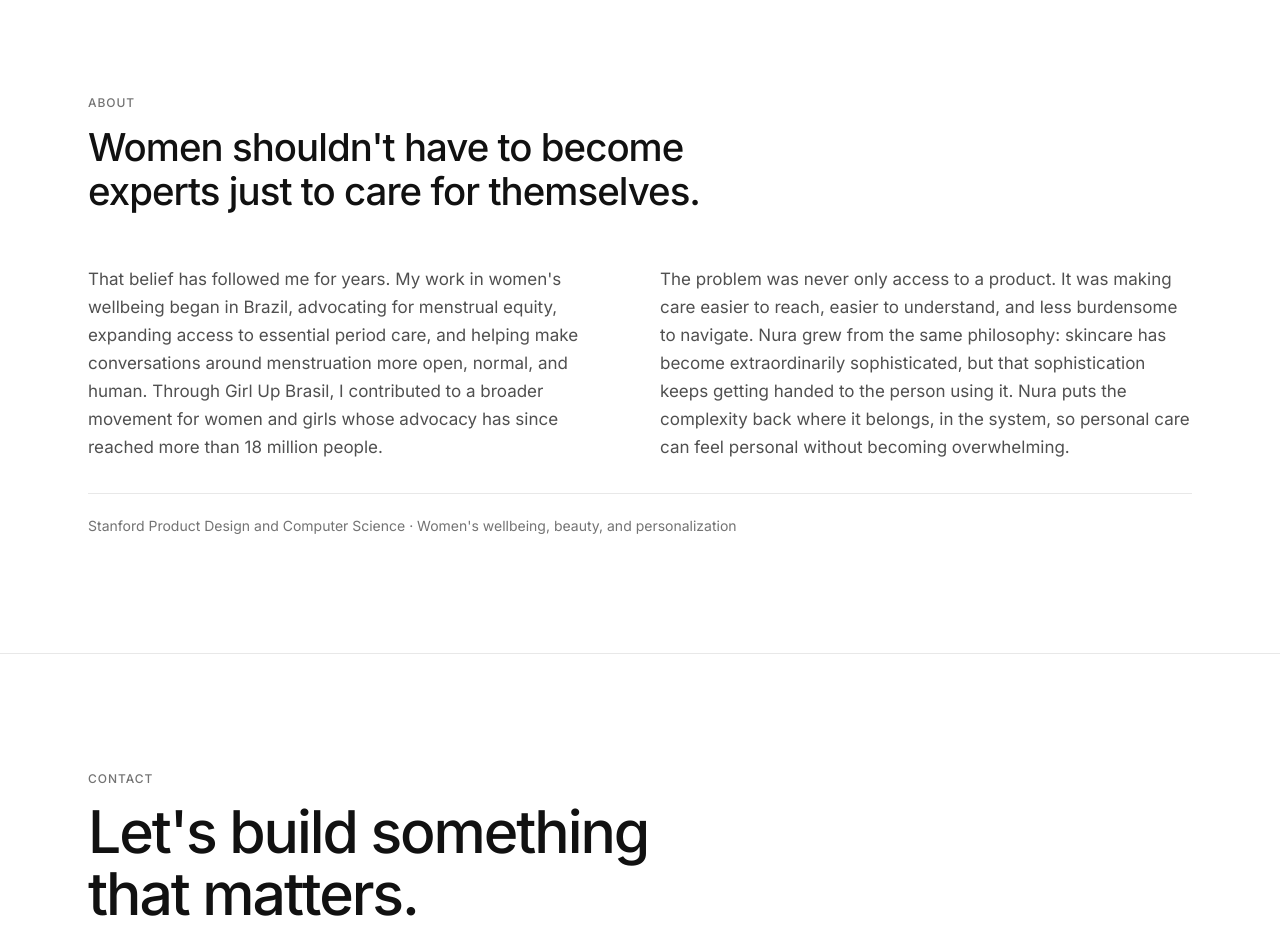
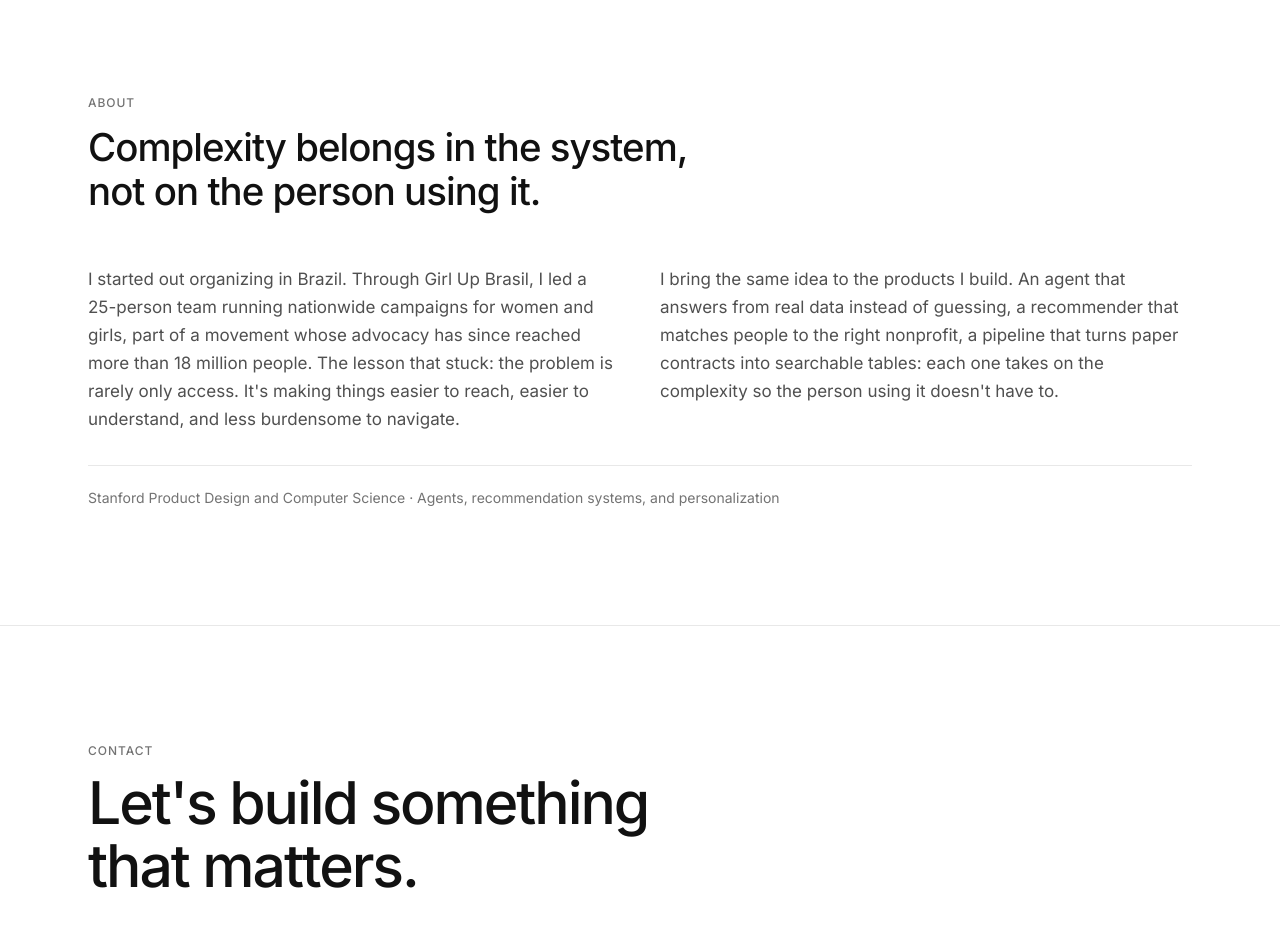
Before and after one commit to nathalyshige/portfolio, a plain HTML site: page index.html in a window 1280 px wide. Shown: the part 6620-7545 px from the top of the page. Drawn offline with Linux system fonts and the light colour scheme.

Commit message:
Broaden About copy beyond skincare
Co-Authored-By: Claude Opus 5.5 <noreply@anthropic.com>

```diff
--- a/index.html
+++ b/index.html
@@ -250,28 +250,26 @@
       <div class="container">
         <header class="section-head reveal">
           <p class="eyebrow">About</p>
-          <h2 class="section-title">Women shouldn't have to become experts just to care for themselves.</h2>
+          <h2 class="section-title">Complexity belongs in the system, not on the person using it.</h2>
         </header>
         <div class="about-cols">
           <p class="reveal">
-            That belief has followed me for years. My work in women's wellbeing
-            began in Brazil, advocating for menstrual equity, expanding access to
-            essential period care, and helping make conversations around
-            menstruation more open, normal, and human. Through Girl Up Brasil, I
-            contributed to a broader movement for women and girls whose advocacy
-            has since reached more than 18 million people.
+            I started out organizing in Brazil. Through Girl Up Brasil, I led a
+            <span style="white-space:nowrap">25-person</span> team running nationwide campaigns for women and girls, part
+            of a movement whose advocacy has since reached more than 18 million
+            people. The lesson that stuck: the problem is rarely only access. It's
+            making things easier to reach, easier to understand, and less
+            burdensome to navigate.
           </p>
           <p class="reveal">
-            The problem was never only access to a product. It was making care
-            easier to reach, easier to understand, and less burdensome to
-            navigate. Nura grew from the same philosophy: skincare has become
-            extraordinarily sophisticated, but that sophistication keeps getting
-            handed to the person using it. Nura puts the complexity back where it
-            belongs, in the system, so personal care can feel personal without
-            becoming overwhelming.
+            I bring the same idea to the products I build. An agent that answers
+            from real data instead of guessing, a recommender that matches people
+            to the right nonprofit, a pipeline that turns paper contracts into
+            searchable tables: each one takes on the complexity so the person
+            using it doesn't have to.
           </p>
         </div>
-        <p class="about-meta reveal">Stanford Product Design and Computer Science · Women's wellbeing, beauty, and personalization</p>
+        <p class="about-meta reveal">Stanford Product Design and Computer Science · Agents, recommendation systems, and personalization</p>
       </div>
     </section>
 
```
